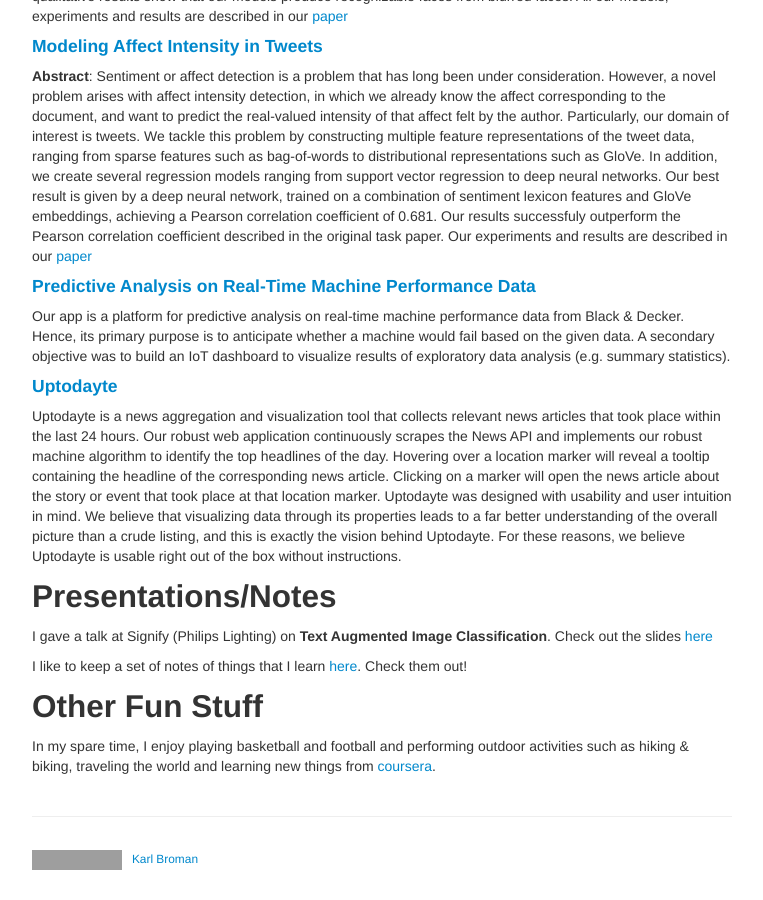
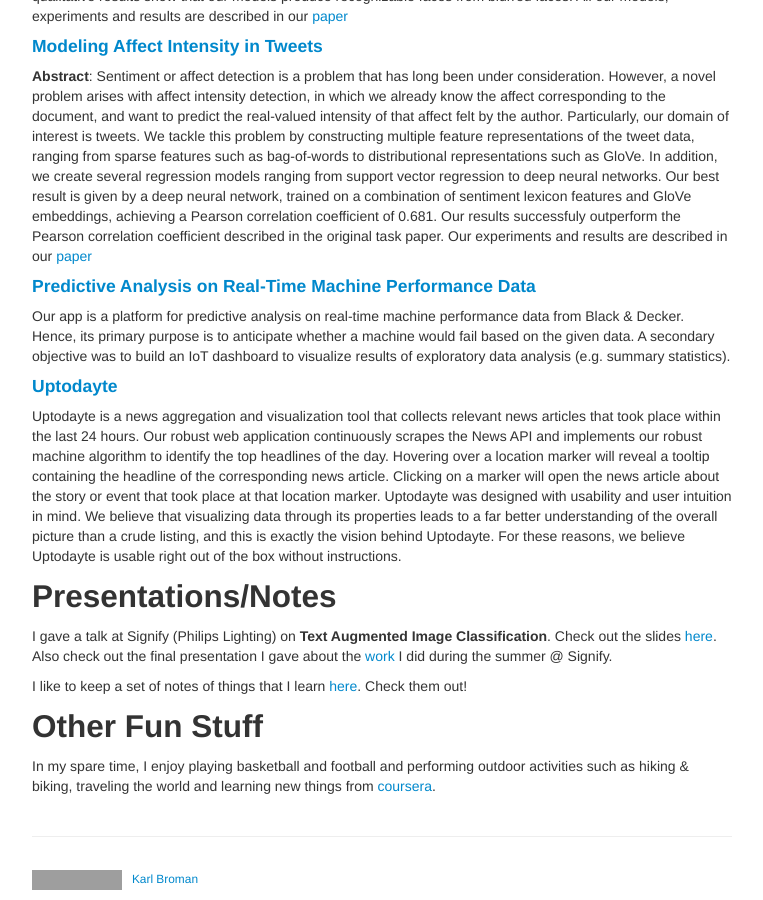
Before and after one commit to aarshpatel/website, a Jekyll site: the page built from index.md, in a window 1280 px wide and 900 px high, scrolled down 1027 px. Shown: the whole window, without its empty margins (258-1021 px from the left). Built offline with Jekyll 4.4.1, drawn with Linux system fonts in a browser that asks for light colours; grey boxes are pictures that could not be loaded.

Commit message:
Update index.md

```diff
--- a/index.md
+++ b/index.md
@@ -52,7 +52,7 @@ Uptodayte is a news aggregation and visualization tool that collects relevant ne
 
 Presentations/Notes
 ---
-I gave a talk at Signify (Philips Lighting) on **Text Augmented Image Classification**. Check out the slides [here](https://umass.box.com/s/awb12yb26ekf9t9d5lmk5652pd1m4o9f)
+I gave a talk at Signify (Philips Lighting) on **Text Augmented Image Classification**. Check out the slides [here](https://umass.box.com/s/awb12yb26ekf9t9d5lmk5652pd1m4o9f). Also check out the final presentation I gave about the [work](https://umass.box.com/s/ncncun7xfm04diy8q8my7ugxb3sdxzr8) I did during the summer @ Signify.
 
 I like to keep a set of notes of things that I learn [here](https://drive.google.com/drive/folders/1Hm2ILxy6yczRy4j3-IGaYjYfIxA6PCWt?usp=sharing). Check them out!
 
```
